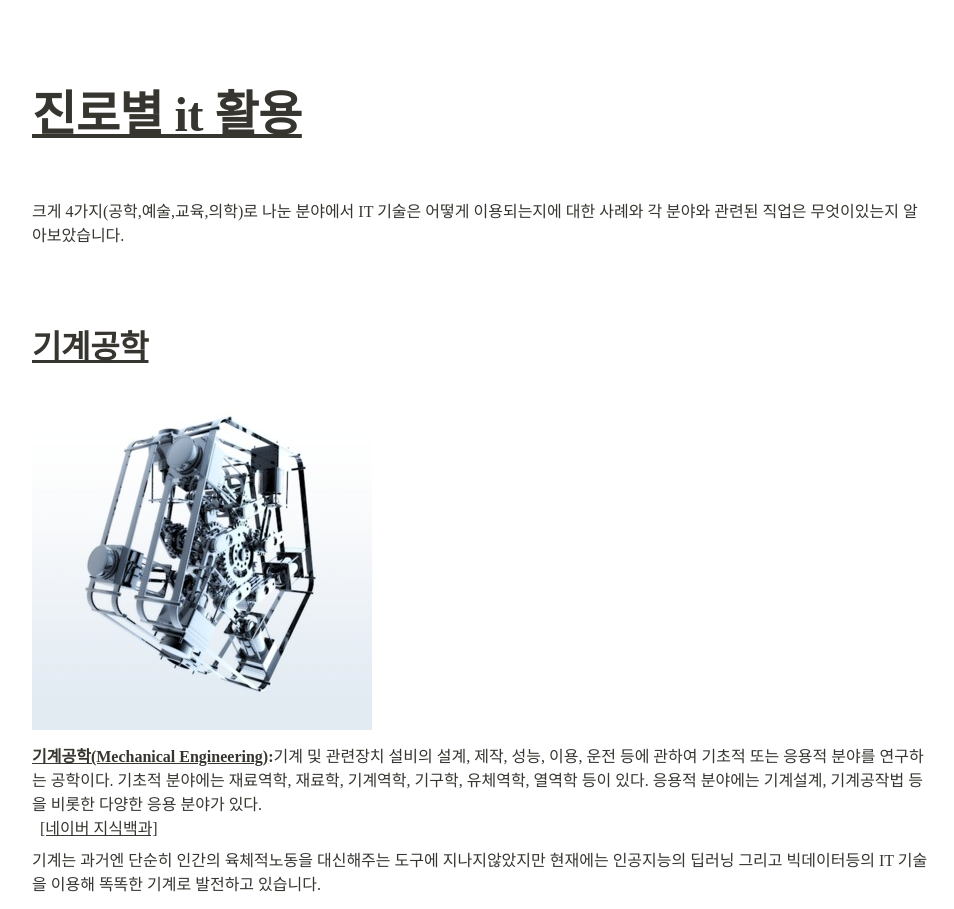
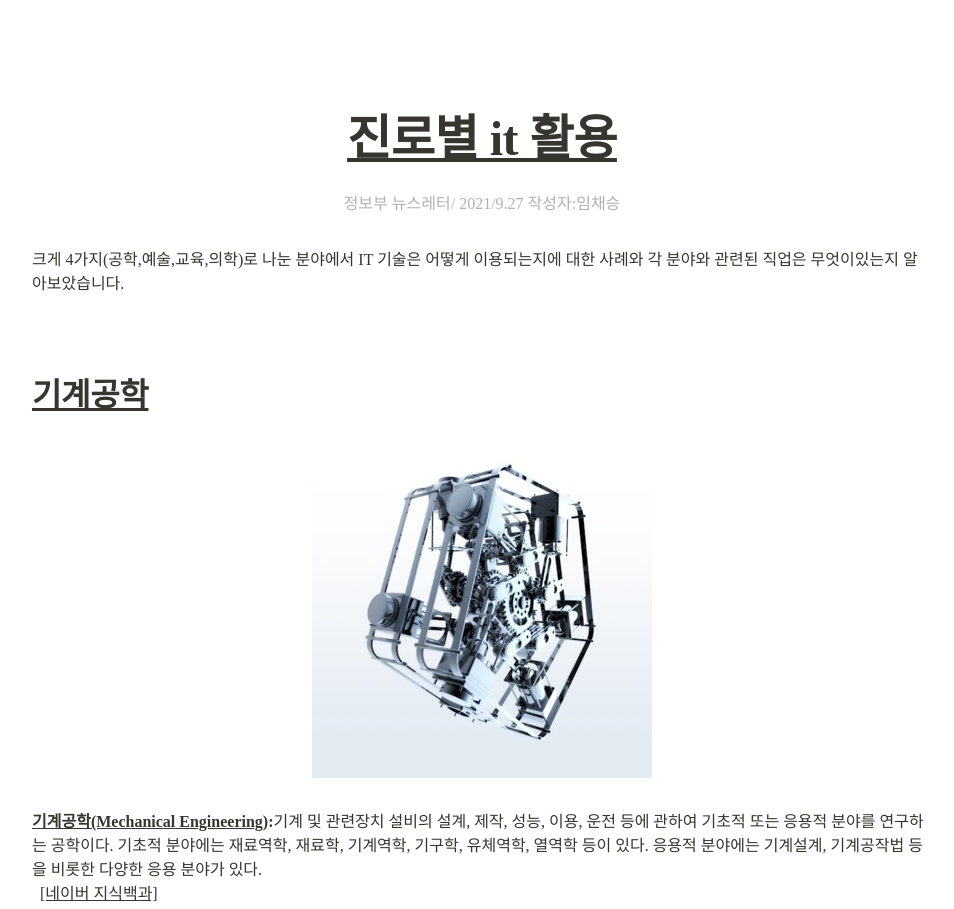
Before and after one commit to hsslim/IT, a plain HTML site: page index.html in a window 1280 px wide. Shown: the top 909 px of the page, without its empty margins (158-1112 px from the left). Drawn offline with Linux system fonts and the light colour scheme.

Commit message:
Add files via upload
가운데정렬

```diff
--- a/index.html
+++ b/index.html
@@ -7,11 +7,23 @@
 <link href="main.css" rel="stylesheet">
 </head>
 <body>
-<h1><u>진로별 it 활용</u></h1><br>
+  <style>h1{
+    text-align: center;
+    }</style>
+<h1><u>진로별 it 활용</u></h1><br><span>정보부 뉴스레터/ 2021/9.27 작성자:임채승</span>
 <p>크게 4가지(공학,예술,교육,의학)로 나눈 분야에서 IT 기술은 어떻게 이용되는지에 대한 사례와 각 분야와 관련된 직업은 무엇이있는지 알아보았습니다.</p>
-
-<a href="기계공학.html" ><h2>기계공학</h2></a>
-<img src="기계공학사진.jpg">
+<style>img{
+  display: block;
+  margin-left: auto;
+  margin-right: auto;
+}
+span{display: block;
+  text-align:center;
+  opacity: 0.38;
+}
+</style>
+<a href="기계공학.html"><h2>기계공학</h2></a>
+<div><img src="기계공학사진.jpg"></div>
 <strong><p><u>기계공학(Mechanical Engineering)</u>:</strong>기계 및 관련장치 설비의 설계, 제작, 성능, 이용, 운전 등에 관하여 기초적 또는 응용적 분야를 연구하는 공학이다. 기초적 분야에는 재료역학, 재료학, 기계역학, 기구학, 유체역학, 열역학 등이 있다. 응용적 분야에는 기계설계, 기계공작법 등을 비롯한 다양한 응용 분야가 있다.
   <a href="https://terms.naver.com/entry.naver?docId=1070587&cid=40942&categoryId=32351">[네이버 지식백과]</a></p>기계는 과거엔 단순히 인간의 육체적노동을 대신해주는 도구에 지나지않았지만 현재에는 인공지능의 딥러닝 그리고 빅데이터등의 IT 기술을 이용해 똑똑한 기계로 발전하고 있습니다.</p>
 기계,로봇 연구정보센터사이트에 게시된 "기계·로봇동향"이라는 글에서나온 인공지능이 기계공학 분야의 전반에 활발하게 응용되고있는 대표적 예시를 소개합니다.
```
Also changed, not shown: 교육.html (+5 -0 lines), 기계공학.html (+5 -0 lines), 생명공학.html (+5 -0 lines), 예술.html (+5 -0 lines), 의학.html (+5 -0 lines), 화학공학.html (+5 -0 lines).
